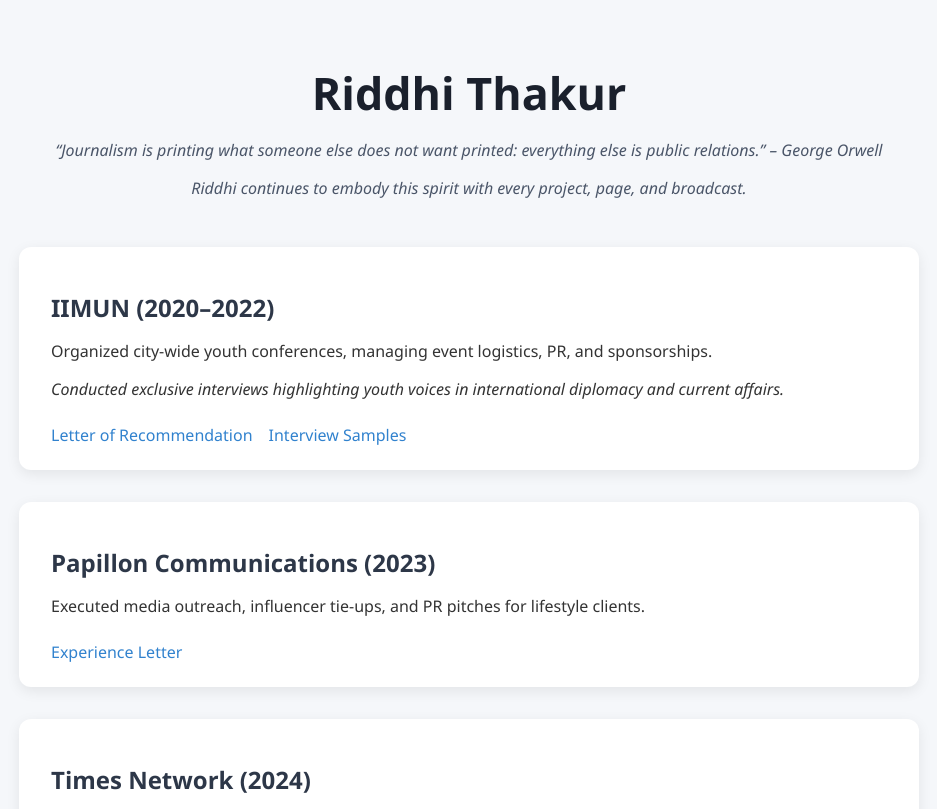
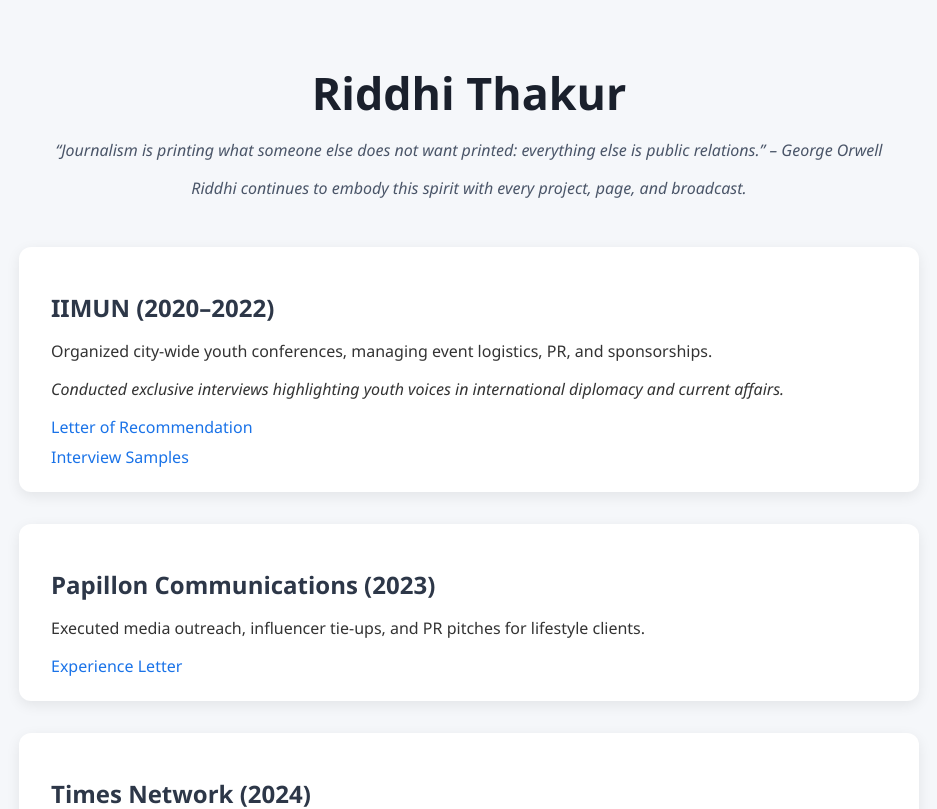
Before and after one commit to riddhiportfolio/journalism_portfolio, a React (Create React App) app in the folder journalism_portfolio/: page / in a window 1280 px wide. Shown: the top 809 px of the page, without its empty margins (171-1108 px from the left). Built offline with nearby package versions, Linux system fonts and the light colour scheme.

Commit message:
Initial commit with React portfolio

```diff
--- a/journalism_portfolio/src/App.css
+++ b/journalism_portfolio/src/App.css
@@ -46,14 +46,16 @@
 }
 
 a {
-  display: inline-block;
-  color: #3182ce;
+  display: block;
+  color: #1a73e8;
+  font-weight: 500;
+  margin-top: 0.5rem;
   text-decoration: none;
-  margin-top: 0.5rem;
-  margin-right: 1rem;
+  transition: color 0.3s ease;
 }
 
 a:hover {
+  color: #0c47a1;
   text-decoration: underline;
 }
 
--- a/journalism_portfolio/src/App.js
+++ b/journalism_portfolio/src/App.js
@@ -18,10 +18,8 @@
         <h2>IIMUN (2020–2022)</h2>
         <p>Organized city-wide youth conferences, managing event logistics, PR, and sponsorships.</p>
         <p><em>Conducted exclusive interviews highlighting youth voices in international diplomacy and current affairs.</em></p>
-        <div>
-          <a href="https://drive.google.com/file/d/1VGfP05sZPq7T5dGRjjVteagX5Tx6oMDB/view?usp=sharing">Letter of Recommendation</a>
-          <a href="https://drive.google.com/file/d/1VGfP05sZPq7T5dGRjjVteagX5Tx6oMDB/view?usp=sharing">Interview Samples</a>
-        </div>
+        <a href="https://drive.google.com/file/d/1VGfP05sZPq7T5dGRjjVteagX5Tx6oMDB/view?usp=sharing">Letter of Recommendation</a>
+        <a href="https://drive.google.com/file/d/1VGfP05sZPq7T5dGRjjVteagX5Tx6oMDB/view?usp=sharing">Interview Samples</a>
       </section>
 
       <section>
```
